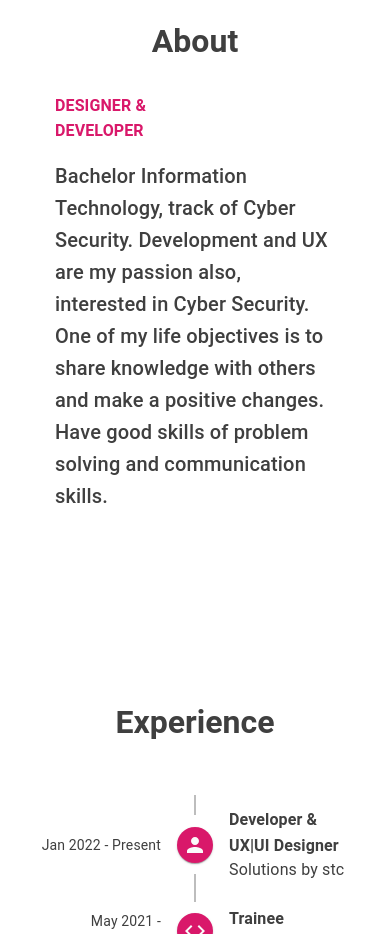
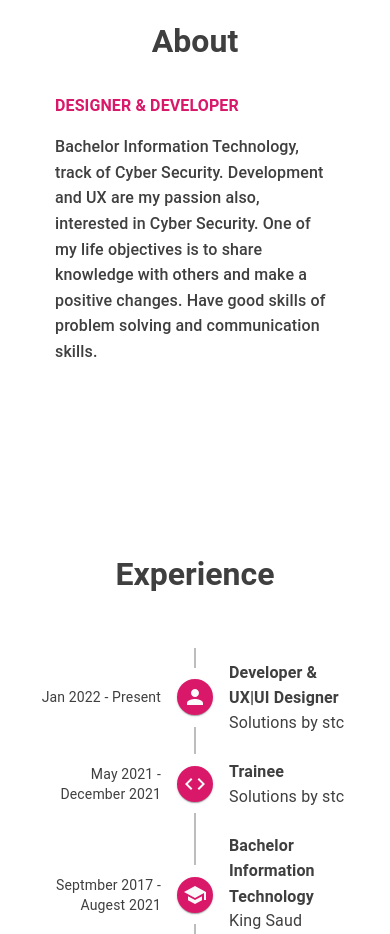
Before and after one commit to shahadAlsayed/portfolio, a React (Create React App) app: page /experience in a window 390 px wide. Shown: the part 860-1794 px from the top of the page. Built offline with nearby package versions, Linux system fonts and the light colour scheme.

Commit message:
edit font size

```diff
--- a/src/Style/aboutMe.css
+++ b/src/Style/aboutMe.css
@@ -11,4 +11,8 @@
     .aboutContainer {
         padding-top: 3em !important;
     }
+    .content{
+        font-size: 1em !important;
+
+    }
   }
--- a/src/Style/experience.css
+++ b/src/Style/experience.css
@@ -9,5 +9,8 @@
     .css-tyxktk-MuiTypography-root{
         margin-top: 0 !important;
     }
+    .contnetFont{
+        font-size: 0.9rem;
+    }
 
   }
--- a/src/Style/tagSkills.css
+++ b/src/Style/tagSkills.css
@@ -101,6 +101,6 @@
     border-right: 3px solid #d9186a !important;
   }
   .subTitle{
-    width: 60% !important;
+    width: 70% !important;
   }
 }
--- a/src/components/aboutMe.js
+++ b/src/components/aboutMe.js
@@ -13,7 +13,7 @@ function aboutMe() {
         <Typography variant='h6' sx={{color:'#D9186A' , fontWeight:'bold',paddingBottom:'1em' }} className='subTitle'>
         DESIGNER & DEVELOPER
         </Typography>
-        <Typography variant='h6' sx={{color:'#3F3F3F' , lineHeight:'1.6'}}>
+        <Typography className='content' variant='h6' sx={{color:'#3F3F3F' , lineHeight:'1.6'}}>
         Bachelor Information Technology, track of Cyber Security.
         Development and UX are my passion also, interested in Cyber Security.
         One of my life objectives is to share knowledge with others and make a positive changes.
--- a/src/components/experience.js
+++ b/src/components/experience.js
@@ -41,10 +41,10 @@ function experience(){
           <TimelineConnector />
         </TimelineSeparator>
         <TimelineContent sx={{ py: '12px', px: 2 }}>
-          <Typography variant="h6" component="span" sx={{color:'#3F3F3F' , fontWeight:'bold'}}>
+          <Typography className='contnetFont' variant="h6" component="span" sx={{color:'#3F3F3F' , fontWeight:'bold'}}>
           Developer & UX|UI Designer
           </Typography>
-          <Typography sx={{color:'#3F3F3F'}}>Solutions by stc</Typography>
+          <Typography className='contnetFont' sx={{color:'#3F3F3F'}}>Solutions by stc</Typography>
         </TimelineContent>
       </TimelineItem>
 
@@ -65,10 +65,10 @@ function experience(){
           <TimelineConnector />
         </TimelineSeparator>
         <TimelineContent sx={{ py: '12px', px: 2 }}>
-          <Typography variant="h6" component="span" sx={{color:'#3F3F3F' , fontWeight:'bold'}}>
+          <Typography className='contnetFont' variant="h6" component="span" sx={{color:'#3F3F3F' , fontWeight:'bold'}}>
           Trainee
           </Typography>
-          <Typography sx={{color:'#3F3F3F'}}>Solutions by stc</Typography>
+          <Typography className='contnetFont' sx={{color:'#3F3F3F'}}>Solutions by stc</Typography>
         </TimelineContent>
       </TimelineItem>
 
@@ -90,10 +90,10 @@ function experience(){
           <TimelineConnector />
         </TimelineSeparator>
         <TimelineContent sx={{ py: '12px', px: 2 }}>
-          <Typography variant="h6" component="span" sx={{color:'#3F3F3F' , fontWeight:'bold'}}>
+          <Typography  className='contnetFont' variant="h6" component="span" sx={{color:'#3F3F3F' , fontWeight:'bold'}}>
           Bachelor Information Technology
           </Typography>
-          <Typography sx={{color:'#3F3F3F'}}>King Saud University</Typography>
+          <Typography className='contnetFont' sx={{color:'#3F3F3F'}}>King Saud University</Typography>
         </TimelineContent>
       </TimelineItem>
     </Timeline>
```
